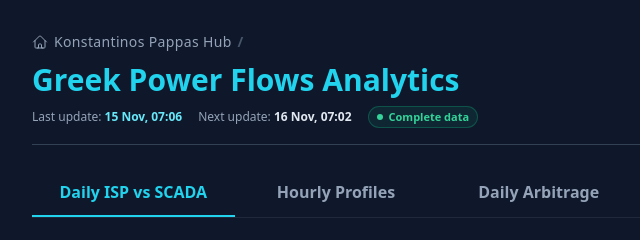
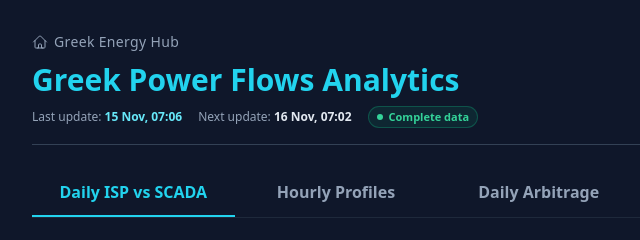
Before and after one commit to Kon-Pappas/power-flows-dashboard, a plain HTML site: page index.html in a window 1280 px wide. Shown: the top 240 px of the page, 0-640 px from the left. Drawn offline with nearby package versions, Linux system fonts and the light colour scheme.

Commit message:
Add files via upload

```diff
--- a/index.html
+++ b/index.html
@@ -133,7 +133,7 @@
                         <svg xmlns="http://www.w3.org/2000/svg" fill="none" viewBox="0 0 24 24" stroke-width="1.5" stroke="currentColor" class="w-4 h-4 group-hover:-translate-x-0.5 transition-transform">
                             <path stroke-linecap="round" stroke-linejoin="round" d="M2.25 12l8.954-8.955c.44-.439 1.152-.439 1.591 0L21.75 12M4.5 9.75v10.125c0 .621.504 1.125 1.125 1.125H9.75v-4.875c0-.621.504-1.125 1.125-1.125h2.25c.621 0 1.125.504 1.125 1.125V21h4.125c.621 0 1.125-.504 1.125-1.125V9.75M8.25 21h8.25" />
                         </svg>
-                        <span class="font-medium tracking-wide">Konstantinos Pappas Hub <span class="text-slate-600 ml-0.5 font-bold">/</span></span>
+                        <span class="font-medium tracking-wide">Greek Energy Hub</span>
                     </a>
 
                     <div class="flex items-center gap-3">
@@ -465,5 +465,6 @@
         paintTabs();
     </script>
     <script src="dashboard.js" defer></script>
+<script data-goatcounter="https://konpappas.goatcounter.com/count" async src="//gc.zgo.at/count.js"></script>
 </body>
 </html>
```
